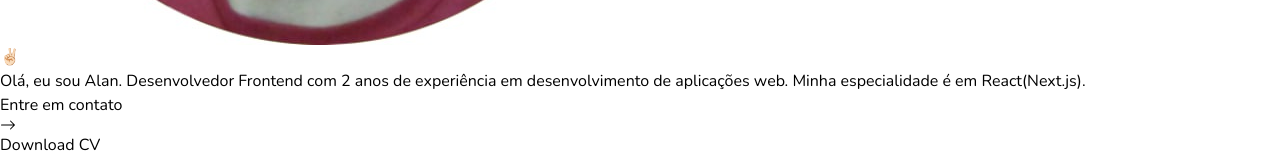
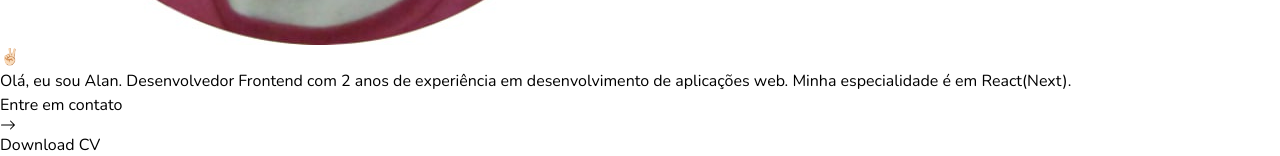
Before and after one commit to alant4k/portfolio, a Next.js app: page / in a window 1280 px wide. Shown: the part 739-895 px from the top of the page. Built offline with nearby package versions, Linux system fonts and the light colour scheme; no server answers.

Commit message:
Update intro.tsx

```diff
--- a/components/intro.tsx
+++ b/components/intro.tsx
@@ -58,7 +58,7 @@
 				<span className="font-bold">Frontend</span> com{' '}
 				<span className="font-bold">2 anos</span> de experiência em
 				desenvolvimento de aplicações web. Minha especialidade é em{' '}
-				<span className="underline">React(Next.js)</span>.
+				<span className="underline">React(Next)</span>.
 			</motion.h1>
 			<motion.div
 				initial={{ opacity: 0, y: 100 }}
```
